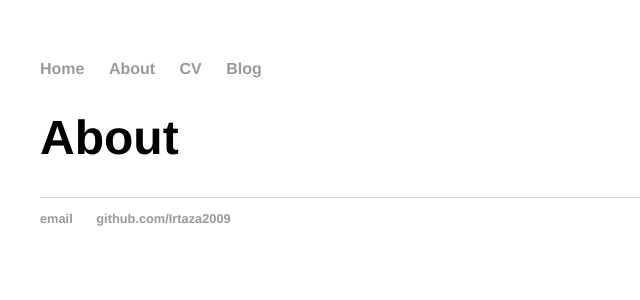
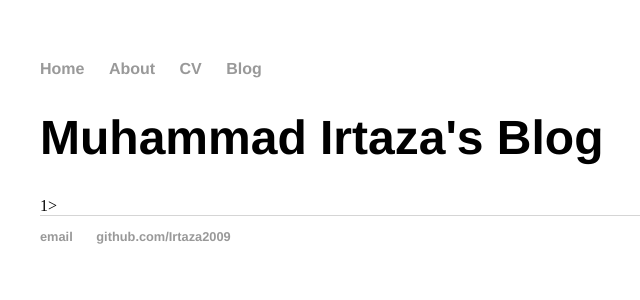
Before and after one commit to mujjazi/irtaza2009.github.io, a Jekyll site: the page built from about/index.html, in a window 1280 px wide. Shown: the top 300 px of the page, without its empty margins (152-792 px from the left). Built offline with Jekyll 4.4.1, drawn with Linux system fonts in a browser that asks for light colours; comment, search, counter and statistics services are not loaded.

Commit message:
Update index.html

```diff
--- a/about/index.html
+++ b/about/index.html
@@ -1,6 +1,5 @@
 ---
 layout: default
-title: About
+title: Muhammad Irtaza's Blog
 ---
-
-<h1>About</h1>
+	<h1>{{ page.title }}</h1>1>
```
